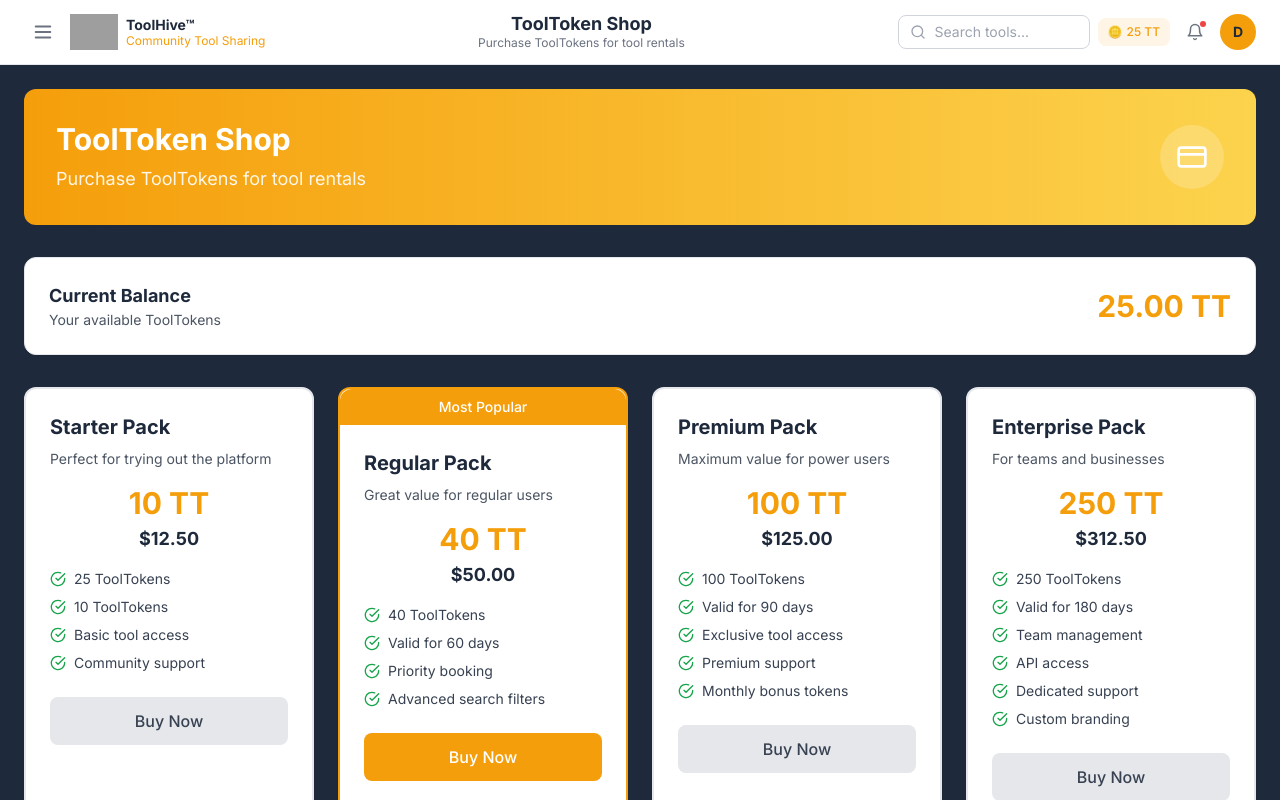
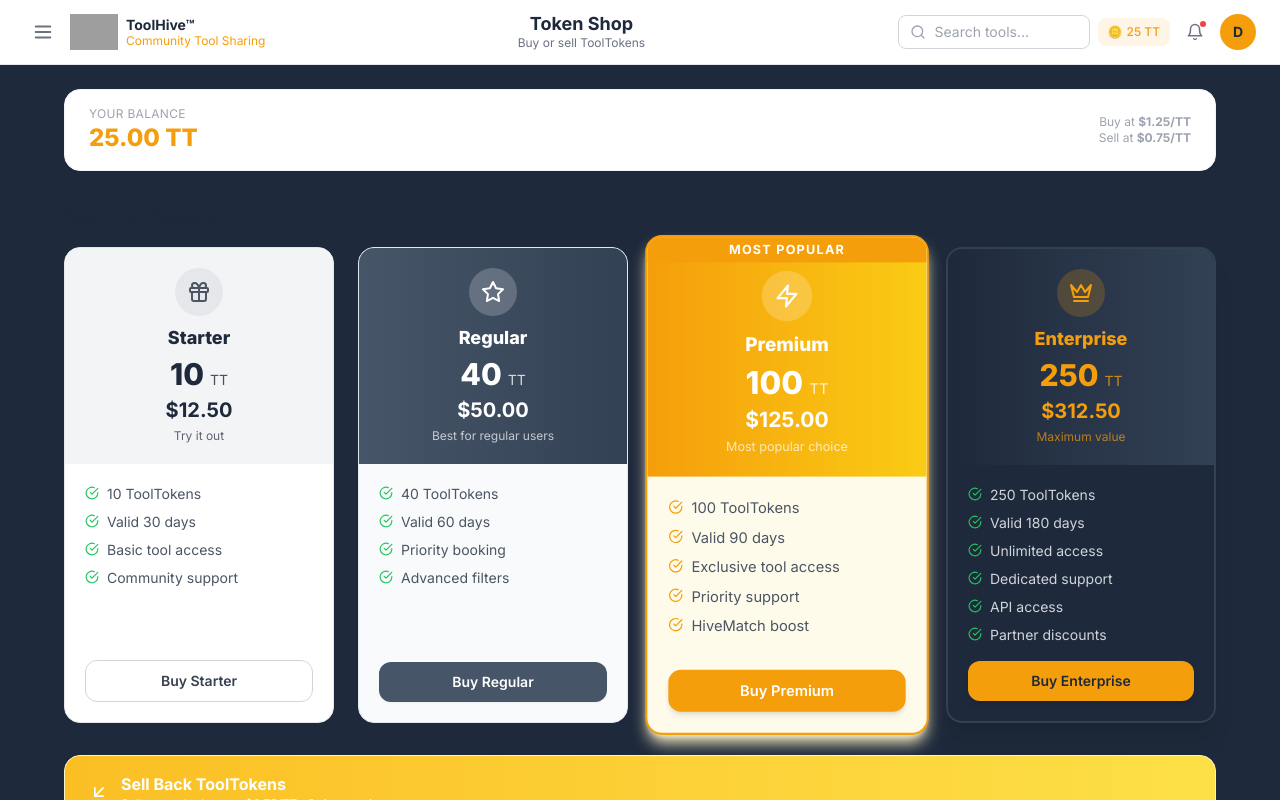
Before and after one commit to shahvish2004/ToolHive, a Next.js app: page /shop in a window 1280 px wide. Built offline with nearby package versions, Linux system fonts and the light colour scheme; grey boxes are pictures that could not be loaded.

Commit message:
feat: shop - consistent 4-pack card progression (white→slate→amber→dark), hover/active buttons, sell section

```diff
--- a/app/shop/page.tsx
+++ b/app/shop/page.tsx
@@ -3,287 +3,242 @@
 import { useState } from 'react'
 import { useAuth } from '@/components/providers/AuthProvider'
 import DashboardLayout from '@/components/layout/DashboardLayout'
-import { ShoppingCart, CreditCard, Shield, Star, Gift, Zap, Crown, Lock, CheckCircle } from 'lucide-react'
+import { Gift, Zap, Crown, Star, CheckCircle, ArrowDownLeft } from 'lucide-react'
 
-interface TokenPackage {
-  id: string
-  name: string
-  amount: number
-  price: number
-  originalPrice?: number
-  description: string
-  features: string[]
-  popular?: boolean
-}
+const SELL_RATE = 0.75
+
+const packages = [
+  {
+    id: 'starter',
+    name: 'Starter',
+    amount: 10,
+    price: 12.50,
+    tagline: 'Try it out',
+    features: ['10 ToolTokens', 'Valid 30 days', 'Basic tool access', 'Community support'],
+    icon: Gift,
+    card: 'bg-white border border-gray-200',
+    header: 'bg-gray-100',
+    headerText: 'text-deep-slate',
+    iconBg: 'bg-gray-200',
+    iconColor: 'text-gray-600',
+    btn: 'border border-gray-300 text-gray-700 hover:bg-gray-100 active:bg-gray-200 focus:ring-gray-300',
+    popular: false,
+  },
+  {
+    id: 'regular',
+    name: 'Regular',
+    amount: 40,
+    price: 50.00,
+    tagline: 'Best for regular users',
+    features: ['40 ToolTokens', 'Valid 60 days', 'Priority booking', 'Advanced filters'],
+    icon: Star,
+    card: 'bg-slate-50 border border-slate-200',
+    header: 'bg-gradient-to-r from-slate-600 to-slate-700',
+    headerText: 'text-white',
+    iconBg: 'bg-white/20',
+    iconColor: 'text-white',
+    btn: 'bg-slate-600 text-white hover:bg-slate-700 active:bg-slate-800 shadow-sm hover:shadow focus:ring-slate-400',
+    popular: false,
+  },
+  {
+    id: 'premium',
+    name: 'Premium',
+    amount: 100,
+    price: 125.00,
+    tagline: 'Most popular choice',
+    features: ['100 ToolTokens', 'Valid 90 days', 'Exclusive tool access', 'Priority support', 'HiveMatch boost'],
+    icon: Zap,
+    card: 'bg-amber-50 border-2 border-construction-amber shadow-lg shadow-amber-100',
+    header: 'bg-gradient-to-r from-construction-amber to-yellow-400',
+    headerText: 'text-white',
+    iconBg: 'bg-white/20',
+    iconColor: 'text-white',
+    btn: 'bg-construction-amber text-white hover:bg-yellow-500 active:bg-yellow-600 shadow-md hover:shadow-lg focus:ring-yellow-400',
+    popular: true,
+  },
+  {
+    id: 'enterprise',
+    name: 'Enterprise',
+    amount: 250,
+    price: 312.50,
+    tagline: 'Maximum value',
+    features: ['250 ToolTokens', 'Valid 180 days', 'Unlimited access', 'Dedicated support', 'API access', 'Partner discounts'],
+    icon: Crown,
+    card: 'bg-deep-slate border-2 border-deep-slate-light shadow-xl',
+    header: 'bg-gradient-to-r from-deep-slate to-deep-slate-light',
+    headerText: 'text-construction-amber',
+    iconBg: 'bg-construction-amber/20',
+    iconColor: 'text-construction-amber',
+    btn: 'bg-construction-amber text-deep-slate font-bold hover:bg-yellow-400 active:bg-yellow-500 shadow-md hover:shadow-lg focus:ring-yellow-300',
+    popular: false,
+  },
+]
 
 export default function ShopPage() {
   const { user } = useAuth()
-  const [selectedPackage, setSelectedPackage] = useState<string | null>(null)
+  const [activePkg, setActivePkg] = useState<string | null>(null)
   const [tokenBalance, setTokenBalance] = useState(25.00)
-  const [purchaseSuccess, setPurchaseSuccess] = useState(false)
+  const [buySuccess, setBuySuccess] = useState<string | null>(null)
+  const [sellAmount, setSellAmount] = useState('')
+  const [sellSuccess, setSellSuccess] = useState(false)
 
-  const tokenPackages: TokenPackage[] = [
-    {
-      id: 'starter',
-      name: 'Starter Pack',
-            amount: 10,
-            price: 12.50,
-            description: 'Perfect for trying out the platform',
-      features: [
-        '25 ToolTokens',
-                '10 ToolTokens',
-        'Basic tool access',
-        'Community support'
-      ]
-    },
-    {
-      id: 'regular',
-      name: 'Regular Pack',
-            amount: 40,
-            price: 50.00,
-      description: 'Great value for regular users',
-      features: [
-                '40 ToolTokens',
-        'Valid for 60 days',
-        'Priority booking',
-        'Advanced search filters'
-      ],
-      popular: true
-    },
-    {
-      id: 'premium',
-      name: 'Premium Pack',
-      amount: 100,
-            price: 125.00,
-      description: 'Maximum value for power users',
-      features: [
-        '100 ToolTokens',
-        'Valid for 90 days',
-        'Exclusive tool access',
-        'Premium support',
-        'Monthly bonus tokens'
-      ]
-    },
-    {
-      id: 'enterprise',
-      name: 'Enterprise Pack',
-      amount: 250,
-            price: 312.50,
-      description: 'For teams and businesses',
-      features: [
-        '250 ToolTokens',
-        'Valid for 180 days',
-        'Team management',
-        'API access',
-        'Dedicated support',
-        'Custom branding'
-      ]
-    }
-  ]
+  const sellAmountNum = parseFloat(sellAmount) || 0
+  const sellPayout = (sellAmountNum * SELL_RATE).toFixed(2)
 
-  const formatPrice = (price: number) => {
-    return new Intl.NumberFormat('en-CA', {
-      style: 'currency',
-      currency: 'CAD'
-    }).format(price)
+  const handleBuy = (pkg: typeof packages[0]) => {
+    setActivePkg(pkg.id)
+    setTokenBalance(prev => parseFloat((prev + pkg.amount).toFixed(2)))
+    setBuySuccess(pkg.name)
+    setTimeout(() => { setBuySuccess(null); setActivePkg(null) }, 3500)
   }
 
-  const handlePurchase = (packageId: string) => {
-    if (!user) {
-      alert('Please sign in to purchase tokens')
-      return
+  const handleSell = () => {
+    if (sellAmountNum <= 0 || sellAmountNum > tokenBalance) return
+    setTokenBalance(prev => parseFloat((prev - sellAmountNum).toFixed(2)))
+    setSellSuccess(true)
+    setSellAmount('')
+    setTimeout(() => setSellSuccess(false), 4000)
   }
 
-    const selectedPkg = tokenPackages.find(pkg => pkg.id === packageId)
-    if (selectedPkg) {
-      // In real app, this would process payment via Stripe
-      console.log(`Processing purchase: ${selectedPkg.name}`)
-      setTokenBalance(tokenBalance + selectedPkg.amount)
-      setSelectedPackage(packageId)
-      setPurchaseSuccess(true)
+  return (
+    <DashboardLayout title="Token Shop" subtitle="Buy or sell ToolTokens">
+      <div className="max-w-6xl mx-auto space-y-8">
 
-      // Reset success message after 3 seconds
-      setTimeout(() => {
-        setPurchaseSuccess(false)
-        setSelectedPackage(null)
-      }, 3000)
-    }
-  }
-
-  const shopContent = (
-    <div className="max-w-7xl mx-auto space-y-8">
-      {/* Hero Section */}
-      <div className="bg-gradient-to-r from-construction-amber to-construction-amber-light rounded-xl p-8 text-white">
-        <div className="flex items-center justify-between">
+        {/* Balance bar */}
+        <div className="bg-white rounded-2xl border border-gray-100 shadow-sm px-6 py-4 flex items-center justify-between">
           <div>
-            <h1 className="text-3xl font-bold mb-2">ToolToken Shop</h1>
-            <p className="text-lg opacity-90">Purchase ToolTokens for tool rentals</p>
+            <p className="text-xs text-gray-400 uppercase tracking-wide">Your Balance</p>
+            <p className="text-2xl font-extrabold text-construction-amber">{tokenBalance.toFixed(2)} TT</p>
           </div>
-          <div className="w-16 h-16 bg-white/20 rounded-full flex items-center justify-center">
-            <CreditCard size={32} />
-          </div>
+          <div className="text-right">
+            <p className="text-xs text-gray-400">Buy at <strong>$1.25/TT</strong></p>
+            <p className="text-xs text-gray-400">Sell at <strong>$0.75/TT</strong></p>
           </div>
         </div>
 
-      {/* Current Balance */}
-      <div className="bg-white rounded-xl p-6 shadow-sm border border-gray-200">
-        <div className="flex items-center justify-between">
-          <div>
-            <h3 className="text-lg font-bold text-deep-slate">Current Balance</h3>
-            <p className="text-sm text-gray-600">Your available ToolTokens</p>
-          </div>
-          <div className="text-3xl font-bold text-construction-amber">
-            {tokenBalance.toFixed(2)} TT
-          </div>
-        </div>
-      </div>
-
-      {/* Purchase Success Message */}
-      {purchaseSuccess && (
-        <div className="bg-green-50 border border-green-200 rounded-lg p-4">
-          <div className="flex items-center gap-3">
-            <Gift className="text-green-600" size={24} />
-            <div>
-              <h3 className="font-medium text-green-900">Purchase Successful!</h3>
-              <p className="text-sm text-green-700">Your ToolTokens have been added to your account.</p>
-            </div>
-          </div>
+        {buySuccess && (
+          <div className="bg-green-50 border border-green-200 text-green-700 text-sm rounded-xl px-5 py-4 flex items-center gap-3">
+            <CheckCircle size={18} />
+            {buySuccess} purchased! Tokens added to your wallet.
           </div>
         )}
 
-      {/* Token Packages */}
-      <div className="grid grid-cols-1 md:grid-cols-2 lg:grid-cols-4 gap-6">
-        {tokenPackages.map((pkg) => {
-          const isSelected = selectedPackage === pkg.id
-
+        {/* Buy Cards */}
+        <div>
+          <h2 className="text-xl font-bold text-deep-slate mb-4">Buy ToolTokens</h2>
+          <div className="grid grid-cols-1 sm:grid-cols-2 lg:grid-cols-4 gap-6 items-stretch">
+            {packages.map(pkg => {
+              const Icon = pkg.icon
+              const isActive = activePkg === pkg.id
               return (
                 <div
                   key={pkg.id}
-              className={`bg-white rounded-xl shadow-sm border-2 transition-all ${
-                pkg.popular ? 'border-construction-amber' : 'border-gray-200'
-              }`}
+                  className={[
+                    'relative rounded-2xl overflow-hidden flex flex-col transition-transform duration-200',
+                    pkg.card,
+                    pkg.popular ? 'scale-105 z-10' : 'hover:scale-102',
+                    isActive ? 'ring-4 ring-construction-amber ring-offset-2' : '',
+                  ].join(' ')}
                 >
                   {pkg.popular && (
-                <div className="bg-construction-amber text-white text-center py-2 px-4 rounded-t-xl text-sm font-medium">
+                    <div className="absolute top-0 left-0 right-0 text-center py-1 bg-construction-amber text-white text-xs font-bold uppercase tracking-widest">
                       Most Popular
                     </div>
                   )}
-
-              <div className="p-6">
-                <h3 className="text-xl font-bold text-deep-slate mb-2">{pkg.name}</h3>
-                <p className="text-sm text-gray-600 mb-4">{pkg.description}</p>
-
-                <div className="text-center mb-4">
-                  <div className="text-3xl font-bold text-construction-amber mb-1">
-                    {pkg.amount} TT
+                  <div className={['p-5 flex flex-col items-center text-center', pkg.header, pkg.popular ? 'pt-8' : ''].join(' ')}>
+                    <div className={['w-12 h-12 rounded-full flex items-center justify-center mb-2', pkg.iconBg].join(' ')}>
+                      <Icon size={24} className={pkg.iconColor} />
                     </div>
-                  <div className="flex items-center justify-center gap-2">
-                    {pkg.originalPrice && (
-                      <span className="text-sm text-gray-400 line-through">
-                        {formatPrice(pkg.originalPrice)}
-                      </span>
-                    )}
-                    <span className="text-lg font-bold text-deep-slate">
-                      {formatPrice(pkg.price)}
-                    </span>
+                    <h3 className={['text-lg font-extrabold mb-1', pkg.headerText].join(' ')}>{pkg.name}</h3>
+                    <div className={['flex items-baseline gap-0.5', pkg.headerText].join(' ')}>
+                      <span className="text-3xl font-extrabold">{pkg.amount}</span>
+                      <span className="text-sm opacity-80 ml-1">TT</span>
                     </div>
+                    <p className={['text-xl font-bold mt-1', pkg.headerText].join(' ')}>${pkg.price.toFixed(2)}</p>
+                    <p className={['text-xs opacity-70 mt-1', pkg.headerText].join(' ')}>{pkg.tagline}</p>
                   </div>
-
-                <ul className="space-y-2 mb-6">
-                  {pkg.features.map((feature, index) => (
-                    <li key={index} className="flex items-start gap-2">
-                      <CheckCircle className="text-green-600 mt-0.5 flex-shrink-0" size={16} />
-                      <span className="text-sm text-gray-700">{feature}</span>
+                  <div className="p-5 flex-1 flex flex-col">
+                    <ul className="space-y-2 flex-1 mb-4">
+                      {pkg.features.map((f, i) => (
+                        <li key={i} className="flex items-start gap-2 text-sm">
+                          <CheckCircle size={14} className={pkg.popular ? 'text-construction-amber mt-0.5 flex-shrink-0' : 'text-green-500 mt-0.5 flex-shrink-0'} />
+                          <span className={pkg.id === 'enterprise' ? 'text-gray-300' : 'text-gray-600'}>{f}</span>
                         </li>
                       ))}
                     </ul>
-
                     <button
-                  onClick={() => handlePurchase(pkg.id)}
-                  disabled={isSelected}
-                  className={`w-full py-3 px-4 rounded-lg font-medium transition-colors ${
-                    isSelected
-                      ? 'bg-green-600 text-white'
-                      : pkg.popular
-                        ? 'bg-construction-amber text-white hover:bg-construction-amber-light'
-                        : 'bg-gray-200 text-gray-700 hover:bg-gray-300'
-                  }`}
+                      onClick={() => handleBuy(pkg)}
+                      disabled={isActive}
+                      className={[
+                        'w-full py-2.5 px-4 rounded-xl font-semibold text-sm transition-all duration-150 focus:outline-none focus:ring-2 focus:ring-offset-2',
+                        isActive ? 'bg-green-500 text-white cursor-default' : pkg.btn,
+                      ].join(' ')}
                     >
-                  {isSelected ? 'Purchased!' : 'Buy Now'}
+                      {isActive ? 'Purchased!' : 'Buy ' + pkg.name}
                     </button>
                   </div>
                 </div>
               )
             })}
           </div>
-
-      {/* Benefits Section */}
-      <div className="bg-white rounded-xl p-6 shadow-sm border border-gray-200">
-        <h3 className="text-xl font-bold text-deep-slate mb-6">Why Choose ToolTokens?</h3>
-        <div className="grid grid-cols-1 md:grid-cols-3 gap-6">
-          <div className="flex items-start gap-3">
-            <div className="w-10 h-10 bg-blue-100 rounded-full flex items-center justify-center flex-shrink-0">
-              <Shield className="text-blue-600" size={20} />
-            </div>
-            <div>
-              <h4 className="font-medium text-deep-slate mb-1">Secure Payments</h4>
-              <p className="text-sm text-gray-600">All transactions are encrypted and protected</p>
-            </div>
-          </div>
-
-          <div className="flex items-start gap-3">
-            <div className="w-10 h-10 bg-green-100 rounded-full flex items-center justify-center flex-shrink-0">
-              <Zap className="text-green-600" size={20} />
-            </div>
-            <div>
-              <h4 className="font-medium text-deep-slate mb-1">Instant Access</h4>
-              <p className="text-sm text-gray-600">Tokens are available immediately after purchase</p>
-            </div>
-          </div>
-
-          <div className="flex items-start gap-3">
-            <div className="w-10 h-10 bg-purple-100 rounded-full flex items-center justify-center flex-shrink-0">
-              <Crown className="text-purple-600" size={20} />
-            </div>
-            <div>
-              <h4 className="font-medium text-deep-slate mb-1">Best Value</h4>
-              <p className="text-sm text-gray-600">Competitive pricing with regular promotions</p>
-            </div>
-          </div>
-        </div>
-      </div>
-
-      {/* FAQ Section */}
-      <div className="bg-white rounded-xl p-6 shadow-sm border border-gray-200">
-        <h3 className="text-xl font-bold text-deep-slate mb-6">Frequently Asked Questions</h3>
-        <div className="space-y-4">
-          <div>
-            <h4 className="font-medium text-deep-slate mb-2">What are ToolTokens?</h4>
-            <p className="text-sm text-gray-600">ToolTokens are the digital currency used to rent tools on the ToolHive platform.</p>
-          </div>
-          <div>
-            <h4 className="font-medium text-deep-slate mb-2">How long do tokens last?</h4>
-            <p className="text-sm text-gray-600">Token validity depends on the package purchased, ranging from 30 to 180 days.</p>
-          </div>
-          <div>
-            <h4 className="font-medium text-deep-slate mb-2">Can I get a refund?</h4>
-            <p className="text-sm text-gray-600">Refunds are available within 7 days of purchase if tokens haven't been used.</p>
-          </div>
-        </div>
         </div>
 
         {/* Sell Back Section */}
-            <div className="bg-amber-50 border border-amber-200 rounded-xl p-6">
-                    <h3 className="text-lg font-bold text-deep-slate mb-2">💰 Sell Back ToolTokens</h3>
-                    <p className="text-sm text-gray-600 mb-1">Sell your unused tokens back at <strong>$0.75 / TT</strong></p>
-                    <p className="text-xs text-gray-400">Buy rate: $1.25/TT · Sell rate: $0.75/TT · Stripe integration coming soon</p>
+        <div className="bg-white rounded-2xl shadow-sm border border-amber-100 overflow-hidden">
+          <div className="bg-gradient-to-r from-amber-400 to-yellow-300 px-6 py-4 flex items-center gap-3">
+            <ArrowDownLeft size={20} className="text-white" />
+            <div>
+              <h3 className="font-bold text-white">Sell Back ToolTokens</h3>
+              <p className="text-white/80 text-xs">Sell unused tokens at $0.75/TT · Stripe coming soon</p>
             </div>
           </div>
-  )
+          <div className="p-6 flex flex-col sm:flex-row gap-6 items-end">
+            <div className="flex-1">
+              <label className="block text-xs font-semibold text-gray-500 uppercase tracking-wide mb-1">Amount to Sell (TT)</label>
+              <input
+                type="number"
+                value={sellAmount}
+                onChange={e => setSellAmount(e.target.value)}
+                placeholder="0.00"
+                min="0"
+                className="w-full border border-gray-200 rounded-xl px-4 py-2.5 text-sm focus:outline-none focus:ring-2 focus:ring-construction-amber"
+              />
+              <p className="text-xs text-gray-400 mt-1">Available: {tokenBalance.toFixed(2)} TT</p>
+            </div>
+            {sellAmountNum > 0 && (
+              <div className="bg-gray-50 rounded-xl p-4 border border-gray-100 text-sm min-w-44">
+                <div className="flex justify-between mb-1">
+                  <span className="text-gray-500">Tokens</span>
+                  <span className="font-semibold">{sellAmountNum.toFixed(2)} TT</span>
+                </div>
+                <div className="flex justify-between mb-1">
+                  <span className="text-gray-500">Rate</span>
+                  <span className="font-semibold">$0.75/TT</span>
+                </div>
+                <div className="flex justify-between border-t pt-1">
+                  <span className="font-bold">You get</span>
+                  <span className="font-extrabold text-green-600">${sellPayout} CAD</span>
+                </div>
+              </div>
+            )}
+            <button
+              onClick={handleSell}
+              disabled={!sellAmount || sellAmountNum <= 0 || sellAmountNum > tokenBalance}
+              className="bg-red-500 text-white font-bold px-6 py-2.5 rounded-xl hover:bg-red-600 active:bg-red-700 transition-colors shadow-sm hover:shadow disabled:opacity-50 disabled:cursor-not-allowed focus:outline-none focus:ring-2 focus:ring-red-400 focus:ring-offset-2 whitespace-nowrap"
+            >
+              Sell Tokens
+            </button>
+          </div>
+          {sellSuccess && (
+            <div className="mx-6 mb-6 bg-green-50 border border-green-200 text-green-700 text-sm rounded-lg px-4 py-3">
+              Sell request queued. Payout of ${sellPayout} CAD will be processed when Stripe is live.
+            </div>
+          )}
+        </div>
 
-  return (
-    <DashboardLayout title="ToolToken Shop" subtitle="Purchase ToolTokens for tool rentals">
-      {shopContent}
+        <p className="text-center text-xs text-gray-400">Prices in CAD. Stripe payment integration coming soon.</p>
+
+      </div>
     </DashboardLayout>
   )
 }
```
Lines whose indentation alone changed are shown as unchanged.
